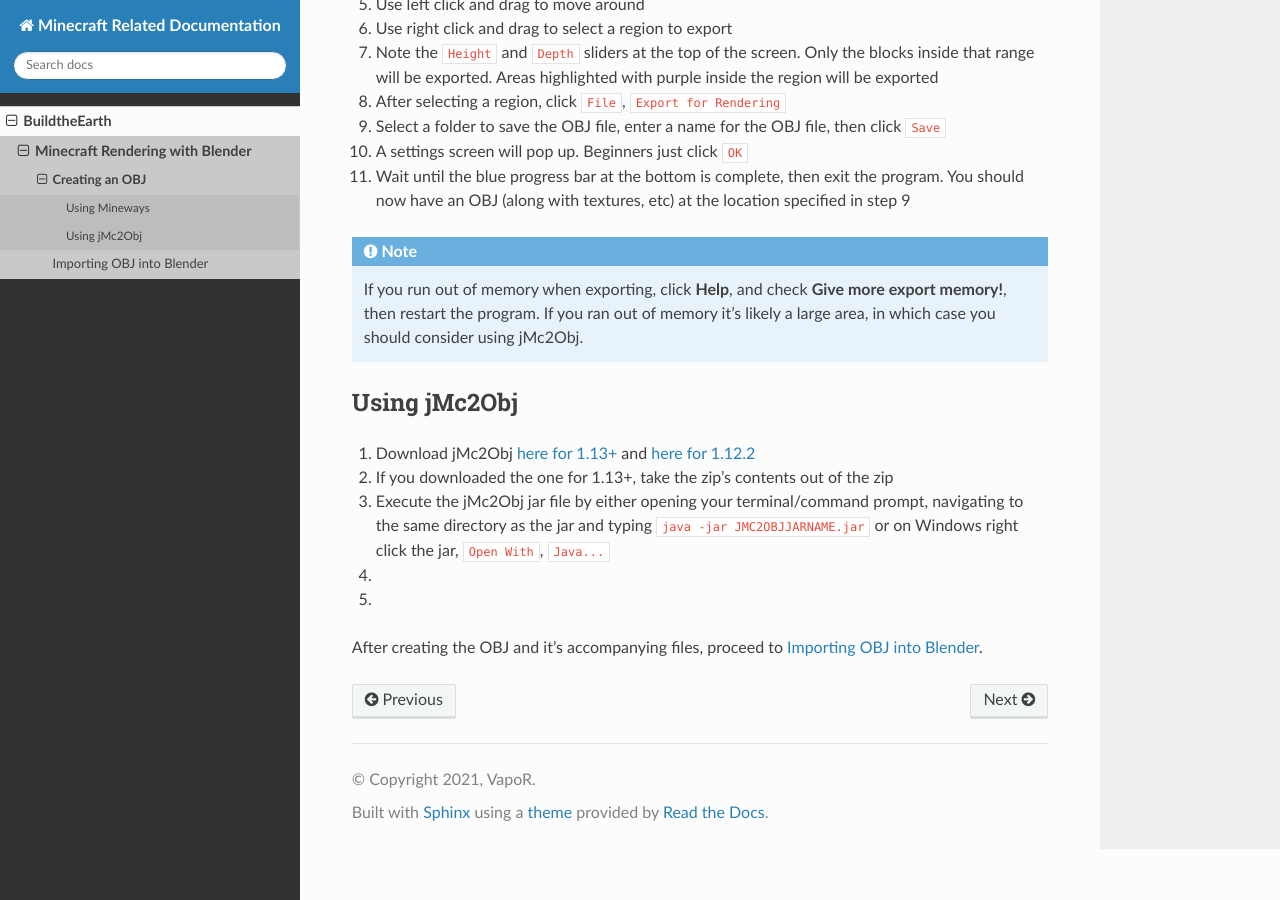
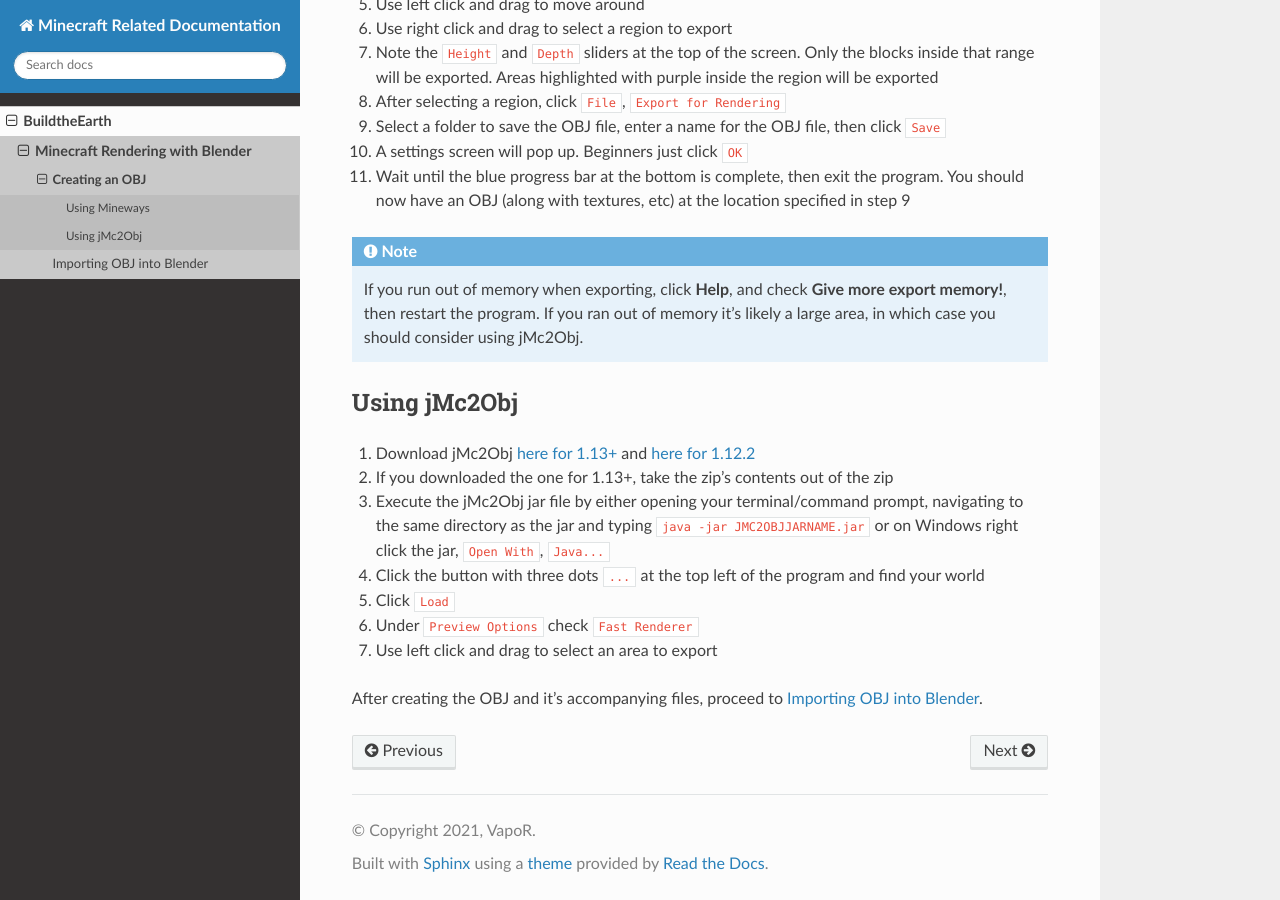
Before and after one commit to yyrichy/documentation, a Sphinx documentation site: the page built from source/buildtheearth/rendering/creating-obj.md, in a window 1280 px wide and 900 px high, scrolled down 878 px. Built offline with Sphinx 7.4.7 and the Read the Docs theme 2.0.0, drawn with Linux system fonts in a browser that asks for light colours.

Commit message:
Update creating-obj.md

````diff
--- a/source/buildtheearth/rendering/creating-obj.md
+++ b/source/buildtheearth/rendering/creating-obj.md
@@ -46,8 +46,10 @@
 1. Download jMc2Obj [here for 1.13+](https://cdn.discordapp.com/attachments/793250835294584864/888249927229124678/jMC2Obj-bte.zip) and [here for 1.12.2](https://github.com/jmc2obj/j-mc-2-obj/releases/download/50/jMc2Obj-dev_g50.jar)
 2. If you downloaded the one for 1.13+, take the zip's contents out of the zip
 3. Execute the jMc2Obj jar file by either opening your terminal/command prompt, navigating to the same directory as the jar and typing `java -jar JMC2OBJJARNAME.jar` or on Windows right click the jar, `Open With`, `Java...`
-4.
-5.
+4. Click the button with three dots `...` at the top left of the program and find your world
+5. Click `Load`
+6. Under `Preview Options` check `Fast Renderer`
+7. Use left click and drag to select an area to export
 
 ```eval_rst
 After creating the OBJ and it's accompanying files, proceed to :doc:`importing-obj`.
````
